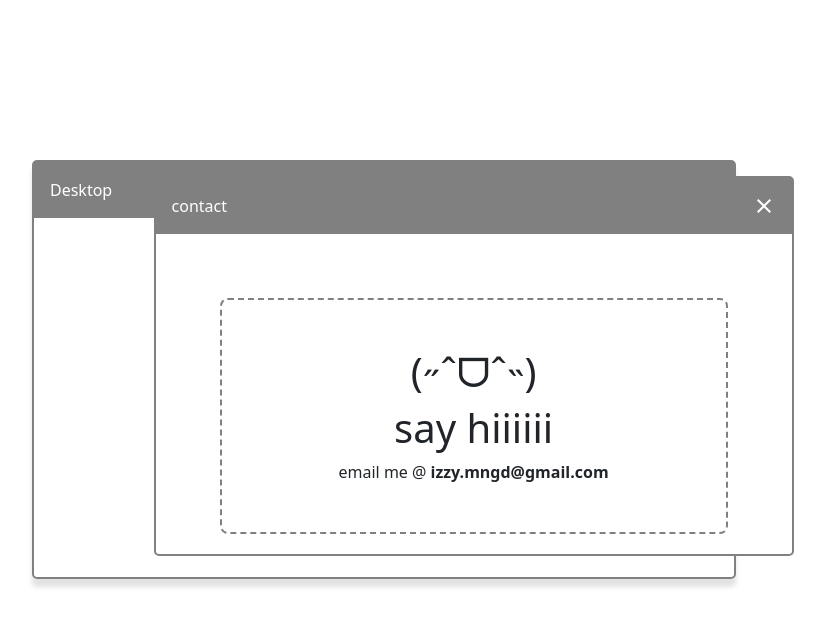
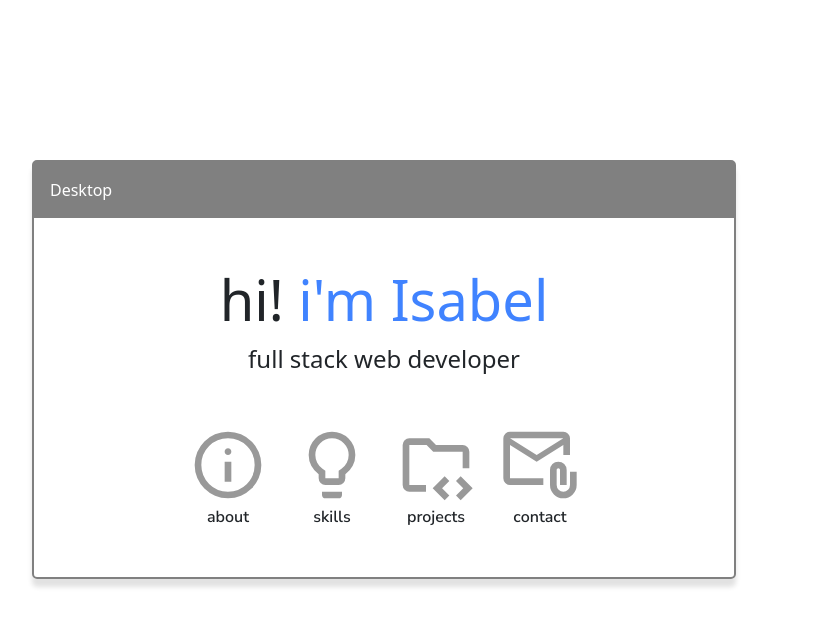
Before and after one commit to menchmallow/portfolio, a React (Vite) app: page / in a window 1280 px wide. Shown: the top 626 px of the page, without its empty margins (256-1081 px from the left). Built offline with nearby package versions, Linux system fonts and the light colour scheme.

Commit message:
changed title state

```diff
--- a/src/App.jsx
+++ b/src/App.jsx
@@ -7,7 +7,7 @@ import Projects from "./components/Projects";
 import Contact from "./components/Contact";
 
 function App() {
-  const [title, setTitle] = useState("contact");
+  const [title, setTitle] = useState();
   const [content, setContent] = useState();
 
   useEffect(() => {
```
